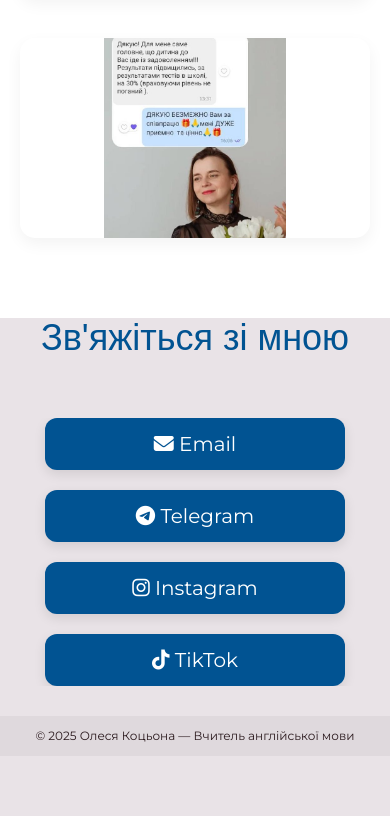
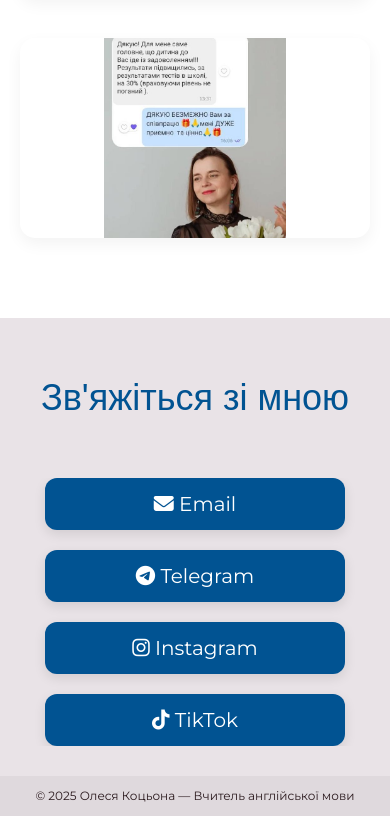
Before and after one commit to OlesyaKotsiona/EnglishTeacher, a plain HTML site: page index.html in a window 390 px wide. Shown: the part 5250-6066 px from the top of the page. Before the commit the page ends 6006 px from the top, so only its background shows below. Drawn offline with Linux system fonts and the light colour scheme; a web font is replaced by a local one.

Commit message:
Update style.css

```diff
--- a/style.css
+++ b/style.css
@@ -540,6 +540,6 @@ footer {
     align-items: center;
   }
   .contact-section {
-    padding: 0 1rem 1.5rem;
+    padding: 3rem 1rem 1.5rem;
   }
 }
```
